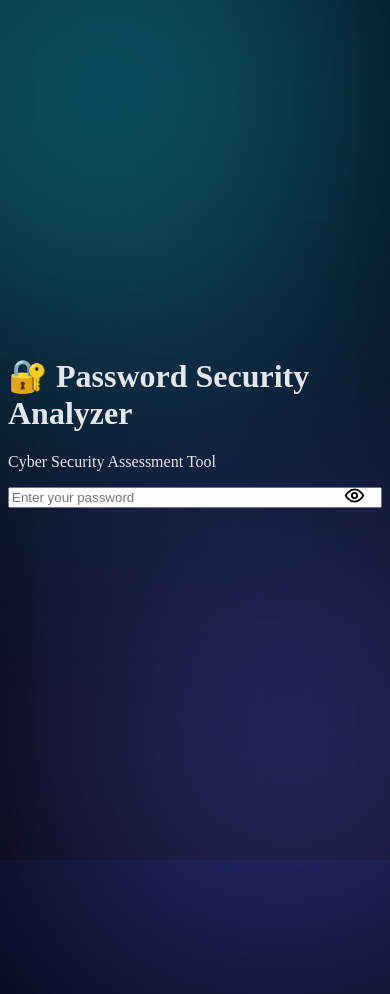
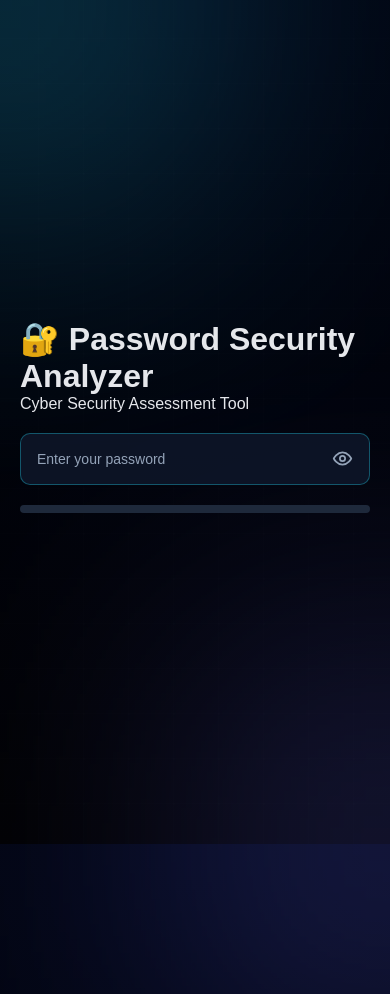
Before and after one commit to ThakurYuvrajSingh4511/passwordstrengthchecker, a plain HTML site: page index.html in a window 390 px wide. Shown: the top 994 px of the page. Drawn offline with Linux system fonts and the light colour scheme.

Commit message:
Refactor CSS for global styles and password input

```diff
--- a/style.css
+++ b/style.css
@@ -1,15 +1,26 @@
+
+/* ---------------- GLOBAL STYLE ---------------- */
+
+* {
+    margin: 0;
+    padding: 0;
+    box-sizing: border-box;
+}
 
 body {
-    height: 100vh;
+    min-height: 100vh;
     background: radial-gradient(circle at top, #020617, #000);
     display: flex;
     justify-content: center;
     align-items: center;
     color: #e5e7eb;
+    font-family: Arial, sans-serif;
     overflow: hidden;
+    padding: 20px;
 }
 
-/* glowing background blobs */
+/* ---------------- BACKGROUND EFFECTS ---------------- */
+
 .bg-blur {
     position: absolute;
     width: 500px;
@@ -17,6 +28,7 @@ body {
     filter: blur(140px);
     opacity: 0.45;
     z-index: 0;
+    pointer-events: none;
 }
 
 .bg-blur.blue {
@@ -31,7 +43,8 @@ body {
     right: -150px;
 }
 
-/* cyber grid */
+/* ---------------- CYBER GRID ---------------- */
+
 .bg-grid {
     position: absolute;
     inset: 0;
@@ -41,50 +54,138 @@ body {
     background-size: 45px 45px;
     opacity: 0.25;
     animation: drift 30s linear infinite;
+    pointer-events: none;
 }
 
 @keyframes drift {
-    from { background-position: 0 0; }
-    to { background-position: 500px 500px; }
+    from {
+        background-position: 0 0;
+    }
+    to {
+        background-position: 500px 500px;
+    }
 }
 
-.bg-grid,
-.bg-blur {
-    pointer-events: none;
-}
+/* ---------------- MAIN CONTAINER ---------------- */
 
 .container {
     position: relative;
     z-index: 5;
+    width: 100%;
+    max-width: 450px;
 }
 
-/* PASSWORD INPUT WITH EYE ICON */
+/* ---------------- PASSWORD INPUT ---------------- */
 
 .password-wrapper {
     position: relative;
     width: 100%;
+    margin-top: 20px;
 }
 
 .password-wrapper input {
     width: 100%;
-    box-sizing: border-box;
-    padding-right: 50px;
+    height: 52px;
+    padding: 0 50px 0 16px;
+    background: rgba(15, 23, 42, 0.85);
+    border: 1px solid rgba(34, 211, 238, 0.35);
+    border-radius: 10px;
+    color: #ffffff;
+    font-size: 15px;
+    outline: none;
+    transition: 0.3s ease;
 }
+
+.password-wrapper input::placeholder {
+    color: #94a3b8;
+}
+
+.password-wrapper input:focus {
+    border-color: #22d3ee;
+    box-shadow: 0 0 12px rgba(34, 211, 238, 0.25);
+}
+
+/* ---------------- PROFESSIONAL EYE ICON ---------------- */
 
 #togglePassword {
     position: absolute;
     right: 12px;
     top: 50%;
     transform: translateY(-50%);
+    display: flex;
+    align-items: center;
+    justify-content: center;
+    width: 32px;
+    height: 32px;
+    padding: 0;
     background: transparent;
     border: none;
     outline: none;
+    color: #94a3b8;
     cursor: pointer;
-    font-size: 20px;
-    padding: 5px;
+    transition: color 0.2s ease;
     z-index: 10;
 }
 
 #togglePassword:hover {
-    opacity: 0.7;
+    color: #22d3ee;
 }
+
+#togglePassword svg {
+    display: block;
+    pointer-events: none;
+}
+
+/* ---------------- STRENGTH PROGRESS BAR ---------------- */
+
+.progress {
+    width: 100%;
+    height: 8px;
+    background: #1e293b;
+    border-radius: 20px;
+    overflow: hidden;
+    margin-top: 20px;
+}
+
+#strength-bar {
+    width: 0%;
+    height: 100%;
+    border-radius: 20px;
+    transition: width 0.4s ease, background 0.4s ease;
+}
+
+/* ---------------- RESULT ---------------- */
+
+#result {
+    margin-top: 12px;
+    font-size: 15px;
+    font-weight: bold;
+}
+
+/* ---------------- BREACH MESSAGE ---------------- */
+
+#breach {
+    margin-top: 15px;
+    font-size: 13px;
+    line-height: 1.5;
+    overflow-wrap: anywhere;
+}
+
+/* ---------------- MOBILE RESPONSIVE ---------------- */
+
+@media (max-width: 480px) {
+
+    .container {
+        max-width: 100%;
+    }
+
+    .bg-blur {
+        width: 300px;
+        height: 300px;
+    }
+
+    .password-wrapper input {
+        font-size: 14px;
+    }
+
+}
```
